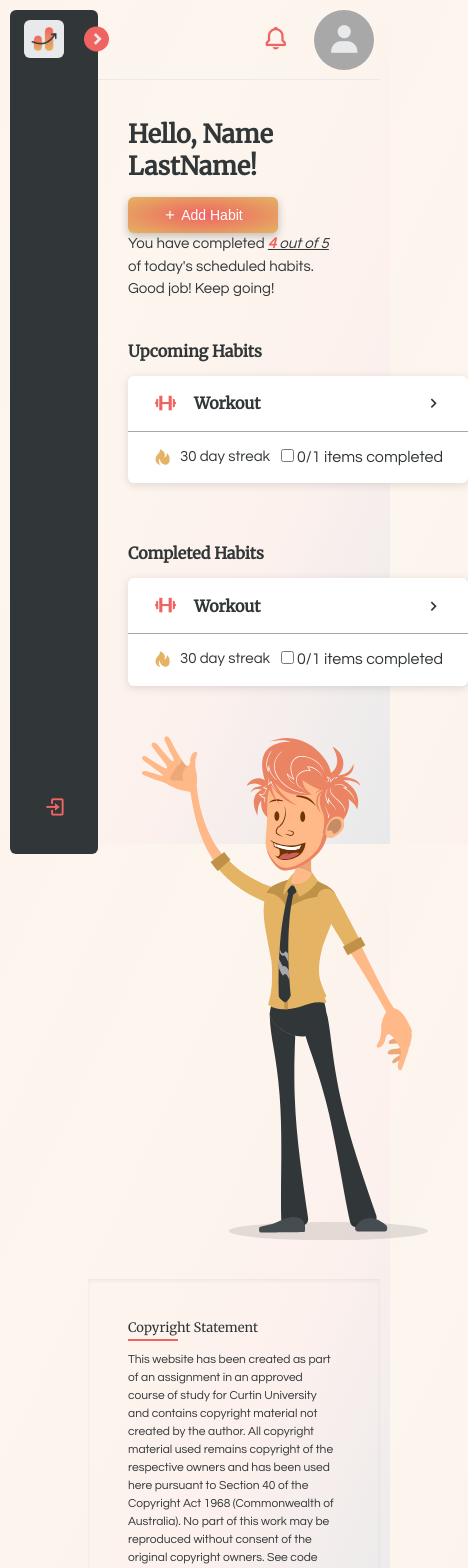
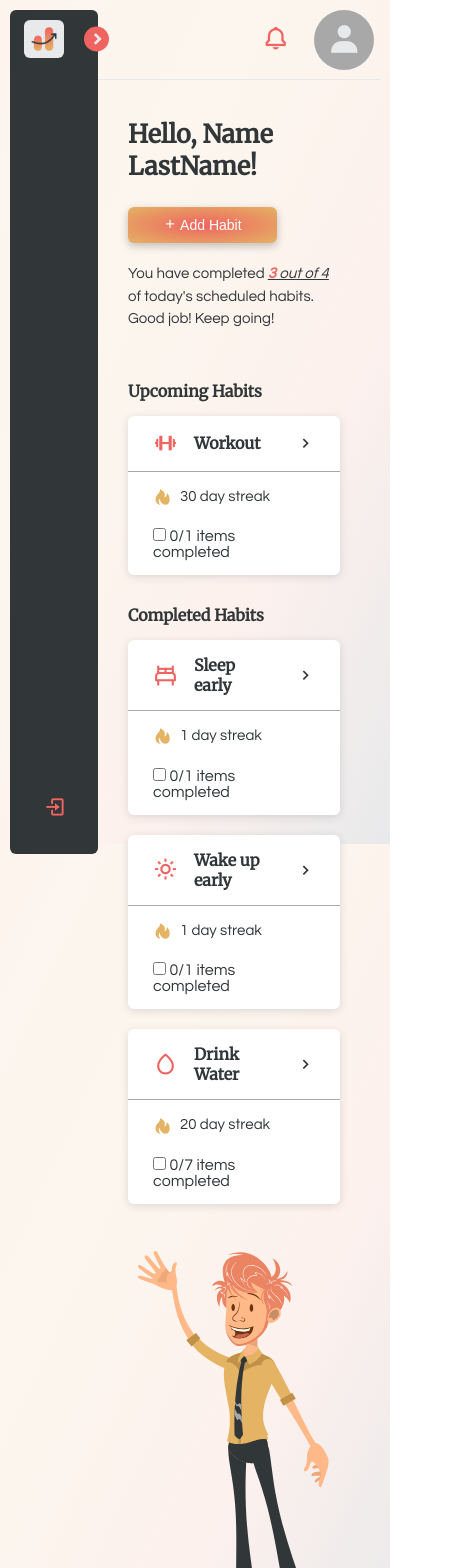
Before and after one commit to s3851446/habithub-frontend, a SvelteKit app in the folder final/habithub-frontend/: page / in a window 390 px wide. Shown: the top 1568 px of the page, 468 px wide, since content can reach past the window. Built offline with nearby package versions, Linux system fonts and the light colour scheme; no server answers.

Commit message:
Makes Dashboard responsive

```diff
--- a/final/habithub-frontend/src/components/DashboardHabit.svelte
+++ b/final/habithub-frontend/src/components/DashboardHabit.svelte
@@ -1,12 +1,17 @@
 <script>
     let yes = false
+
+    export let title
+    export let icon
+    export let streak
+    export let items_completed
 </script>
 
 <div class="habit-card">
     <div class="wrapper">
         <div class="title">
-            <i class='bx bx-dumbbell'></i>
-            <h2>Workout</h2>
+            <i class='bx {icon}'></i>
+            <h2>{title}</h2>
         </div>
     <i class='bx bx-chevron-right'></i>
     </div>
@@ -14,14 +19,14 @@
     <div class="wrapper card-info">
         <div class="streak">
         <i class='bx bxs-hot'></i>
-        <p>30 day streak</p>
+        <p>{streak} day streak</p>
         </div>
         <label>
             <input type=checkbox bind:checked={yes}>
             {#if yes}
-            1/1 items completed
+            {items_completed}/{items_completed} items completed
             {:else}
-            0/1 items completed
+            0/{items_completed} items completed
             {/if}
         </label>
     </div>
@@ -29,19 +34,15 @@
 
 <style lang="scss">
     .habit-card {
-        width: 450px;
-        height: auto;
+        width: 100%;
         background: $white;
         border-radius: $card-radius;
         box-shadow: $card-shadow;
-        @media all and (max-width: 600px) {
-            width: 380px;
+        &:hover {
+            cursor: pointer;
+            .bx-chevron-right{
+            transform: translateX(5px);
         }
-        @media all and (max-width: 525px) {
-            width: 340px;
-        }
-        &:hover .bx-chevron-right{
-            transform: translateX(5px);
         }
     }
 
@@ -61,6 +62,7 @@
         flex-flow: row nowrap;
         justify-content: space-between;
         align-items: center;
+        gap: 20px;
     }
 
     .card-info {
--- a/final/habithub-frontend/src/routes/+page.svelte
+++ b/final/habithub-frontend/src/routes/+page.svelte
@@ -13,9 +13,6 @@
             signout()
             redirectToLocation('/login')
         }
-        const button = document.querySelector("button")
-
-
     })
 
     const newHabit = () => {
@@ -27,23 +24,50 @@
 <div class="body">
     <div class="heading">
         <h1>Hello, Name LastName!</h1>
+        <div class="btn">
             <Button on:click={newHabit}>
-            <div class="innerBtn">
                     <i class='bx bx-plus'></i>
                     Add Habit
-            </div>
             </Button>
         </div>
-    <p>You have completed <i class="italics"> <b>4</b> out of 5</i> of today's
+    </div>
+    <p>You have completed <i class="italics"> <b>3</b> out of 4</i> of today's
     scheduled habits. Good job! Keep going!</p>
+    <div class="content">
         <div class="habit-lists">
             <div class="list">
                 <h2>Upcoming Habits</h2>
-            <DashboardHabit />
+                <div class="list-items">
+                    <DashboardHabit
+                        title="Workout"
+                        icon="bx-dumbbell"
+                        streak="30"
+                        items_completed="1"
+                    />
+                </div>
             </div>
             <div class="list">
                 <h2>Completed Habits</h2>
-            <DashboardHabit />
+                <div class="list-items">
+                    <DashboardHabit
+                        title="Sleep early"
+                        icon="bx-bed"
+                        streak="1"
+                        items_completed="1"
+                    />
+                    <DashboardHabit
+                        title="Wake up early"
+                        icon="bx-sun"
+                        streak="1"
+                        items_completed="1"
+                    />
+                    <DashboardHabit
+                        title="Drink Water"
+                        icon="bx-droplet"
+                        streak="20"
+                        items_completed="7"
+                    />
+                </div>
             </div>
         </div>
         <div class="man">
@@ -52,28 +76,65 @@
             </object>
         </div>
     </div>
+</div>
 
 <style lang="scss">
     .man {
         width: 300px;
-        float: right;
-        @media all and (max-width: 400px) {
-            float: none;
+        // float: right;
+        // @media all and (max-width: 400px) {
+        //     float: none;
+        // }
     }
+
+    .list-items {
+        display: flex;
+        flex-flow: column nowrap;
+        justify-content: flex-start;
+        align-items: flex-start;
+        gap: 20px;
     }
 
     h2 {
         font-size: 16px;
     }
 
-    .habit-lists {
+    .content {
         display: flex;
-        flex-flow: row wrap;
+        flex-flow: row nowrap;
         justify-content: flex-start;
         align-items: flex-start;
-        align-content: flex-start;
-        gap: 60px;
-        margin-top: 40px;
+        transition: $trans-05;
+        @media all and (max-width: 900px) {
+            flex-flow: column nowrap;
+            align-items: center;
+        }
+    }
+
+    .man {
+        width: 20%;
+        transition: $trans-05;
+        @media all and (max-width: 900px) {
+            width: 25%;
+        }
+        @media all and (max-width: 600px) {
+            width: 40%;
+        }
+        @media all and (max-width: 400px) {
+            width: 100%;
+        }
+    }
+
+    .list {
+        margin-top: 30px;
+    }
+
+    .habit-lists {
+        width: 75%;
+        transition: $trans-05;
+        @media all and (max-width: 900px) {
+            width: 100%;
+        }
     }
 
     .italics {
@@ -90,13 +151,10 @@
         flex-flow: row wrap;
         justify-content: space-between;
         align-items: center;
+        column-gap: 20px;
     }
 
-    .innerBtn {
-        display: flex;
-        width: 100%;
-        justify-content: space-between;
-        align-items: center;
-        margin-right: 0.3em;
+    .btn {
+        margin: 10px 0 20px 0;
     }
 </style>
```
Also changed, not shown: final/habithub-frontend/src/routes/statistics/+page.svelte (+28 -4 lines). Lines whose indentation alone changed are shown as unchanged.
